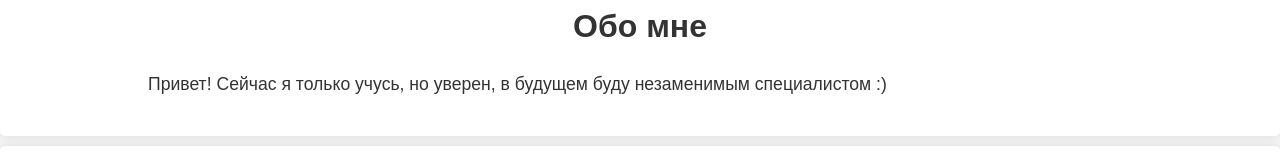
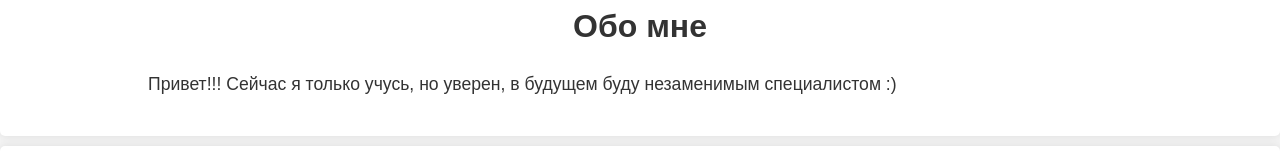
Before and after one commit to Mieke98/Mieke98.github.io, a plain HTML site: page index.html in a window 1280 px wide. Shown: the part 235-395 px from the top of the page. Drawn offline with Linux system fonts and the light colour scheme.

Commit message:
добавил восклицательные знаки

```diff
--- a/index.html
+++ b/index.html
@@ -18,7 +18,7 @@
     <section class="about">
         <div class="container">
             <h2>Обо мне</h2>
-            <p>Привет! Сейчас я только учусь, но уверен, в будущем буду незаменимым специалистом :)</p>
+            <p>Привет!!! Сейчас я только учусь, но уверен, в будущем буду незаменимым специалистом :)</p>
         </div>
     </section>
 
```
